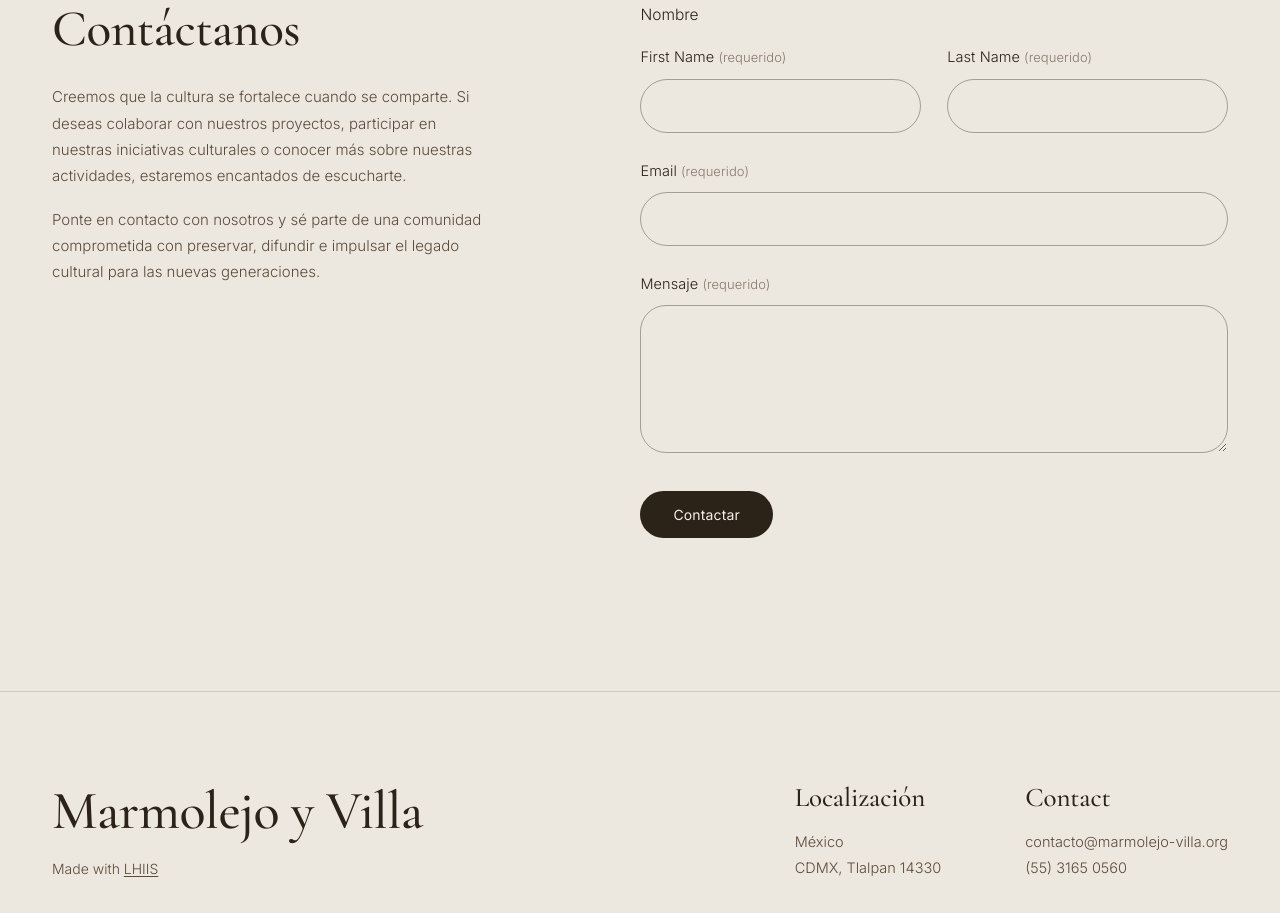
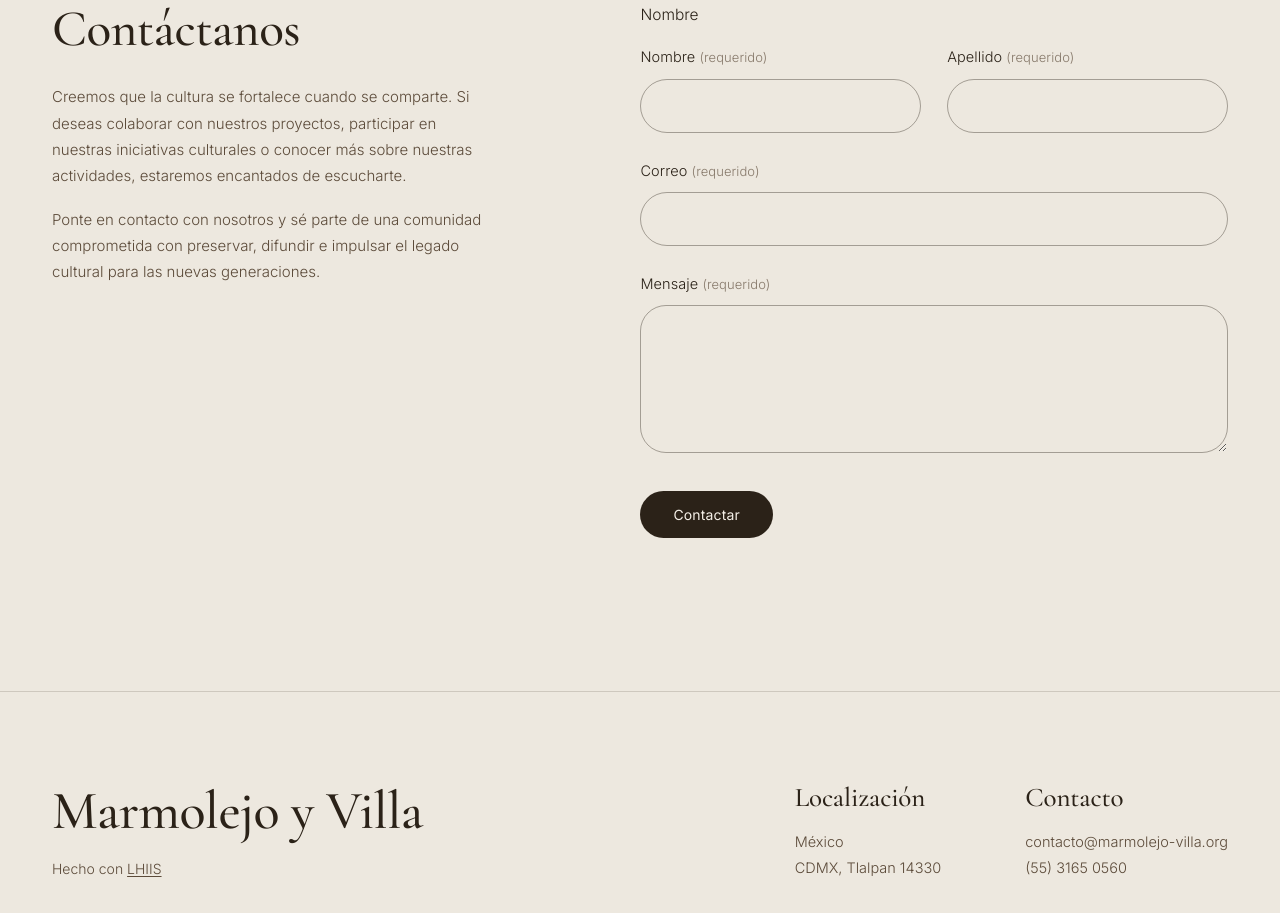
Before and after one commit to OscarFCA/marmolejo-villa, a plain HTML site: page index.html in a window 1280 px wide. Shown: the part 3895-4808 px from the top of the page. Drawn offline with nearby package versions, Linux system fonts and the light colour scheme.

Commit message:
i18n: translate remaining English labels to Spanish

```diff
--- a/index.html
+++ b/index.html
@@ -404,16 +404,16 @@
           <div class="grp-label">Nombre</div>
           <div class="name-row">
             <div class="field">
-              <label for="fn">First Name <span class="req">(requerido)</span></label>
+              <label for="fn">Nombre <span class="req">(requerido)</span></label>
               <input id="fn" name="fn" type="text" required />
             </div>
             <div class="field">
-              <label for="ln">Last Name <span class="req">(requerido)</span></label>
+              <label for="ln">Apellido <span class="req">(requerido)</span></label>
               <input id="ln" name="ln" type="text" required />
             </div>
           </div>
           <div class="field">
-            <label for="em">Email <span class="req">(requerido)</span></label>
+            <label for="em">Correo <span class="req">(requerido)</span></label>
             <input id="em" name="em" type="email" required />
           </div>
           <div class="field">
@@ -433,7 +433,7 @@
       <div class="foot-grid">
         <div class="foot-brand">
           <div class="fname" style="font-size: clamp(36px, 7vw, 54px)">Marmolejo y Villa</div>
-          <p class="foot-credit">Made with <a href="https://lhiis.bubble-mesh.com/" target="_blank" rel="noopener">LHIIS</a></p>
+          <p class="foot-credit">Hecho con <a href="https://lhiis.bubble-mesh.com/" target="_blank" rel="noopener">LHIIS</a></p>
         </div>
         <div class="foot-right">
           <div class="foot-col">
@@ -441,7 +441,7 @@
             <p>México<br />CDMX, Tlalpan 14330</p>
           </div>
           <div class="foot-col">
-            <h4>Contact</h4>
+            <h4>Contacto</h4>
             <p><a href="mailto:contacto@marmolejo-villa.org">contacto@marmolejo-villa.org</a><br /><a href="tel:+525531650560">(55) 3165 0560</a></p>
           </div>
         </div>
```
